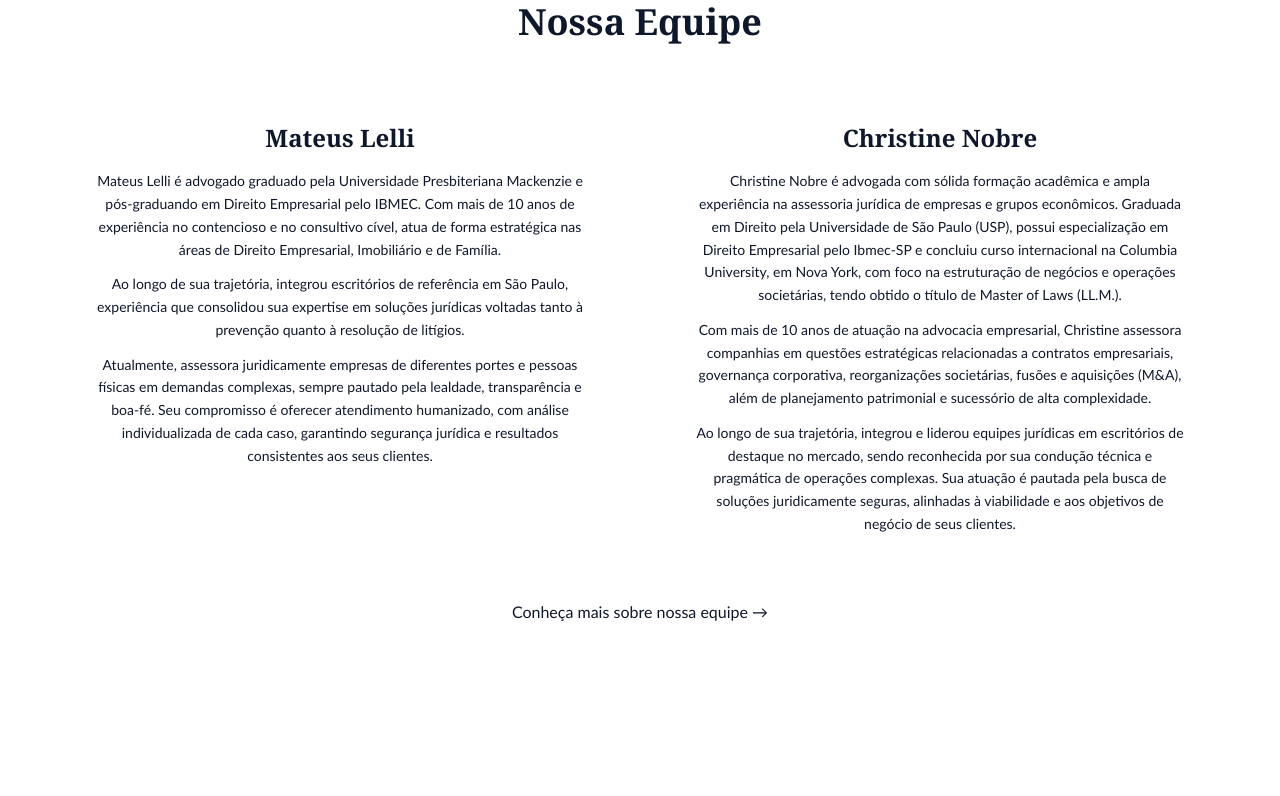
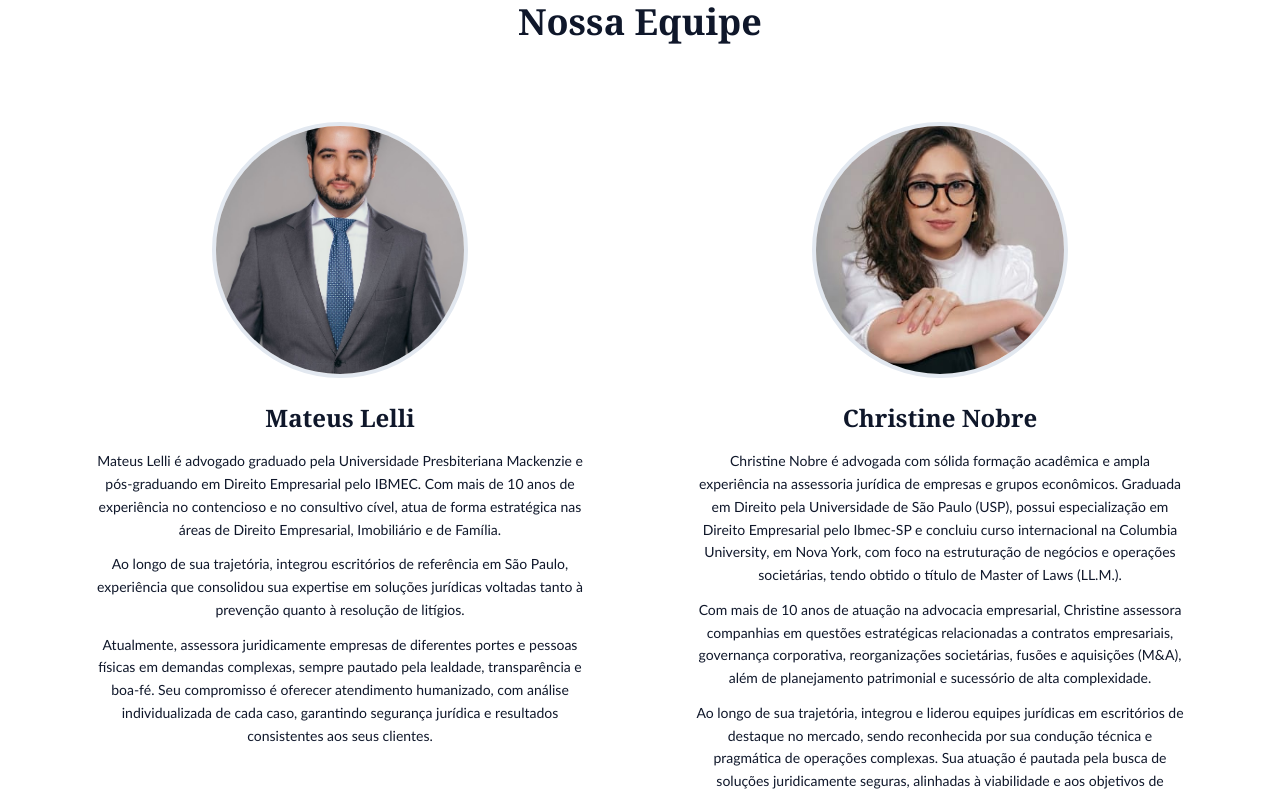
Before and after one commit to vmvaz1935/lellinobreinstitucional, a Next.js app: page / in a window 1280 px wide. Shown: the part 2780-3576 px from the top of the page. Built offline with nearby package versions, Linux system fonts and the light colour scheme.

Commit message:
Restaura fotos individuais de Matheus e Christine na seção de equipe

```diff
--- a/components/TeamCards.tsx
+++ b/components/TeamCards.tsx
@@ -1,3 +1,4 @@
+import Image from 'next/image'
 import { siteContent } from '@/content/siteContent'
 
 export function TeamCards() {
@@ -8,6 +9,15 @@ export function TeamCards() {
       {/* Mateus */}
       <div className="bg-muted/50 rounded-lg p-8 hover:shadow-lg transition-shadow">
         <div className="flex flex-col items-center text-center space-y-6">
+          <div className="relative w-64 h-64 rounded-full overflow-hidden border-4 border-primary/10">
+            <Image
+              src={mateus.foto}
+              alt={mateus.nome}
+              fill
+              className="object-cover object-center object-[center_top]"
+              sizes="(max-width: 768px) 100vw, 50vw"
+            />
+          </div>
           <div>
             <h3 className="font-serif text-2xl font-semibold text-foreground mb-4">
               {mateus.nome}
@@ -26,6 +36,15 @@ export function TeamCards() {
       {/* Christine */}
       <div className="bg-muted/50 rounded-lg p-8 hover:shadow-lg transition-shadow">
         <div className="flex flex-col items-center text-center space-y-6">
+          <div className="relative w-64 h-64 rounded-full overflow-hidden border-4 border-primary/10">
+            <Image
+              src={christine.foto}
+              alt={christine.nome}
+              fill
+              className="object-cover object-center object-[center_top]"
+              sizes="(max-width: 768px) 100vw, 50vw"
+            />
+          </div>
           <div>
             <h3 className="font-serif text-2xl font-semibold text-foreground mb-4">
               {christine.nome}
--- a/content/siteContent.ts
+++ b/content/siteContent.ts
@@ -23,6 +23,7 @@ export const siteContent = {
   equipe: {
     mateus: {
       nome: 'Mateus Lelli',
+      foto: '/images/matheus.jpg',
       descricao: [
         'Mateus Lelli é advogado graduado pela Universidade Presbiteriana Mackenzie e pós-graduando em Direito Empresarial pelo IBMEC. Com mais de 10 anos de experiência no contencioso e no consultivo cível, atua de forma estratégica nas áreas de Direito Empresarial, Imobiliário e de Família.',
         'Ao longo de sua trajetória, integrou escritórios de referência em São Paulo, experiência que consolidou sua expertise em soluções jurídicas voltadas tanto à prevenção quanto à resolução de litígios.',
@@ -31,6 +32,7 @@ export const siteContent = {
     },
     christine: {
       nome: 'Christine Nobre',
+      foto: '/images/christine.jpg',
       descricao: [
         'Christine Nobre é advogada com sólida formação acadêmica e ampla experiência na assessoria jurídica de empresas e grupos econômicos. Graduada em Direito pela Universidade de São Paulo (USP), possui especialização em Direito Empresarial pelo Ibmec-SP e concluiu curso internacional na Columbia University, em Nova York, com foco na estruturação de negócios e operações societárias, tendo obtido o título de Master of Laws (LL.M.).',
         'Com mais de 10 anos de atuação na advocacia empresarial, Christine assessora companhias em questões estratégicas relacionadas a contratos empresariais, governança corporativa, reorganizações societárias, fusões e aquisições (M&A), além de planejamento patrimonial e sucessório de alta complexidade.',
```
